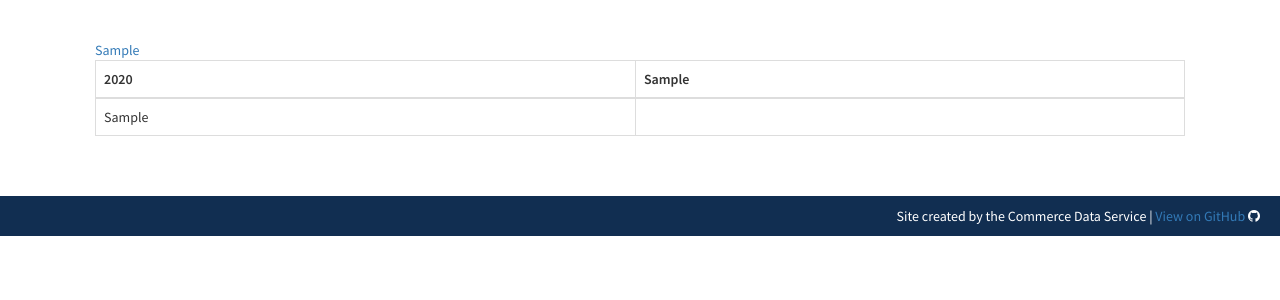
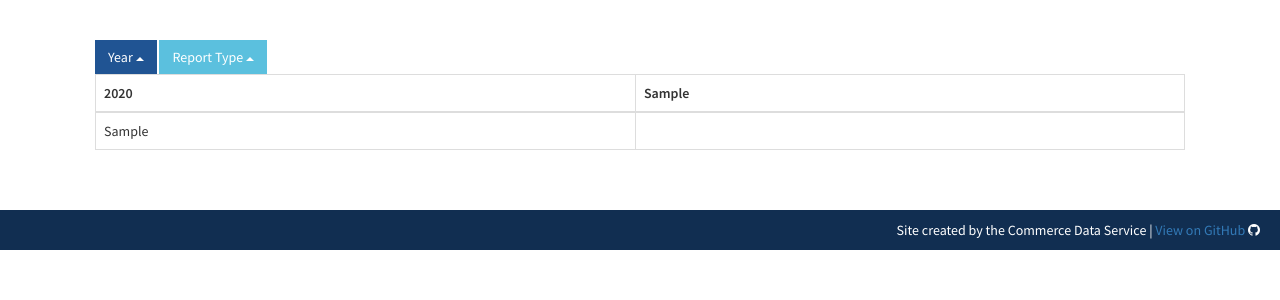
Before and after one commit to CommerceDataService/ITA_Principal_Travel, a Django app: template principal_travel/templates/travel/report.html in a window 1280 px wide. Shown: the part 70-370 px from the top of the page. Run offline with Django 3.2, Linux system fonts and the light colour scheme; the template is opened without the code that fills it: most values are stand-ins (such as "Sample title", 1, 10 or a date in 2020); some libraries are stand-ins or nearby versions.

Commit message:
Debugged ReportView. Added menu link & dropdowns to UI

```diff
--- a/principal_travel/templates/base.html
+++ b/principal_travel/templates/base.html
@@ -48,6 +48,7 @@
           <a class="btn btn-default my-button" href="{% url 'trip_list' %}"> Itineraries </a>
           <a class="btn btn-default my-button" href="{% url 'event_list' %}"> Events </a>
           <a class="btn btn-default my-button" href="{% url 'principal_list' %}"> Principals </a>
+          <a class="btn btn-default my-button" href="{% url 'report' %}"> Reports </a>
           <a class="btn btn-default my-button" href="/accounts/logout">Logout</a>
       </div>
 
--- a/principal_travel/templates/travel/report.html
+++ b/principal_travel/templates/travel/report.html
@@ -1,9 +1,29 @@
 {% extends 'base.html' %}
 
 {% block content %}
+<div class="btn-group dropup">
+  <button class="btn btn-primary dropdown-toggle" type="button" data-toggle="dropdown">
+    Year
+    <span class="caret"></span>
+  </button>
+  <ul class="dropdown-menu">
     {% for annual_report in annual_report_list %}
-<a href="{% url 'report' %}?year={{annual_report}}">{{annual_report}}</a>
+    <li><a href="{% url 'report' %}?year={{annual_report}}">{{annual_report}}</a></li>
     {% endfor %}
+  </ul>
+</div>
+<div class="btn-group dropup">
+  <button class="btn btn-info dropdown-toggle" type="button" data-toggle="dropdown">
+    Report Type
+    <span class="caret"></span>
+  </button>
+  <ul class="dropdown-menu">
+    {% for report_type in report_type_list %}
+    <li><a href="{% url 'report' %}?by={{report_type}}">{{report_type}}</a></li>
+    {% endfor %}
+  </ul>
+</div>
+<div>
   <table class="table table-bordered">
     <thead class="thead-default">
       <tr>
@@ -24,5 +44,5 @@
       </tr>
   </tbody>
   </table>
-
+</div>
 {% endblock %}
```
Also changed, not shown: travel/views.py (+4 -3 lines). Lines whose indentation alone changed are shown as unchanged.
